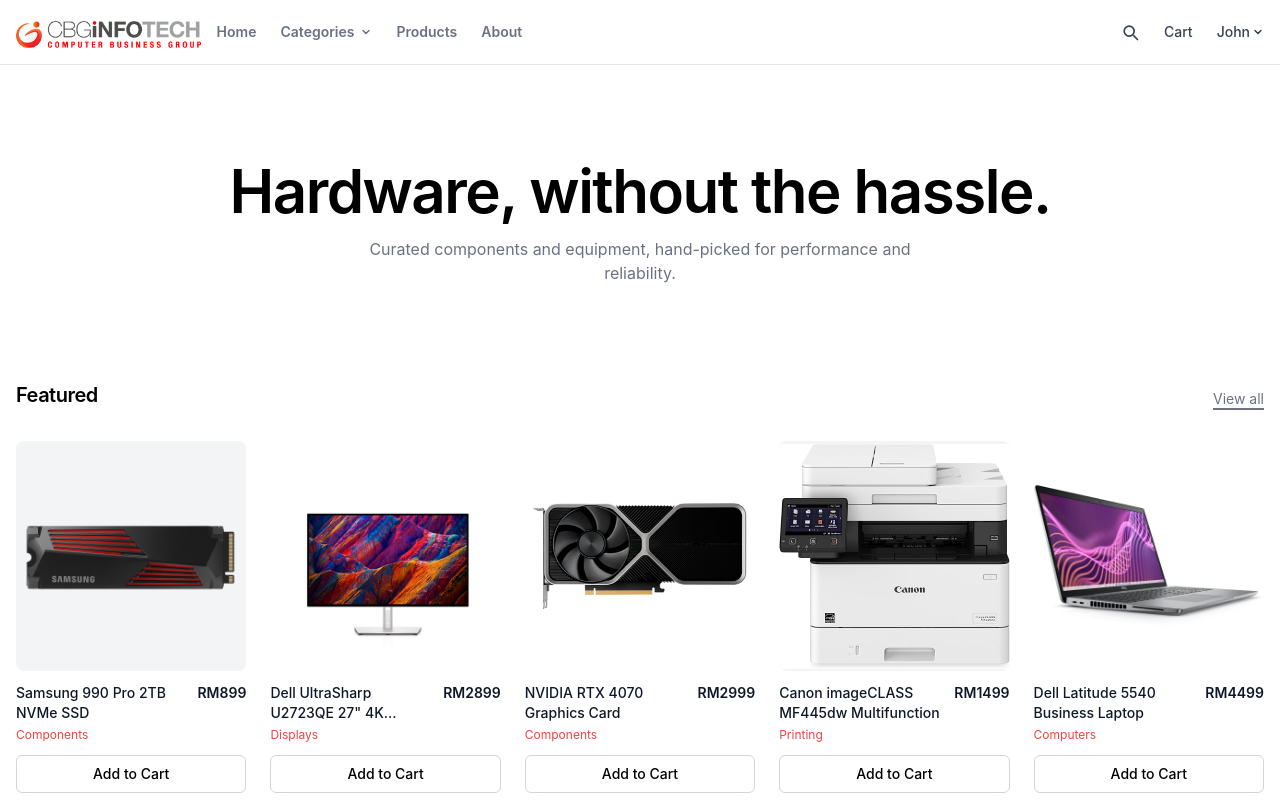
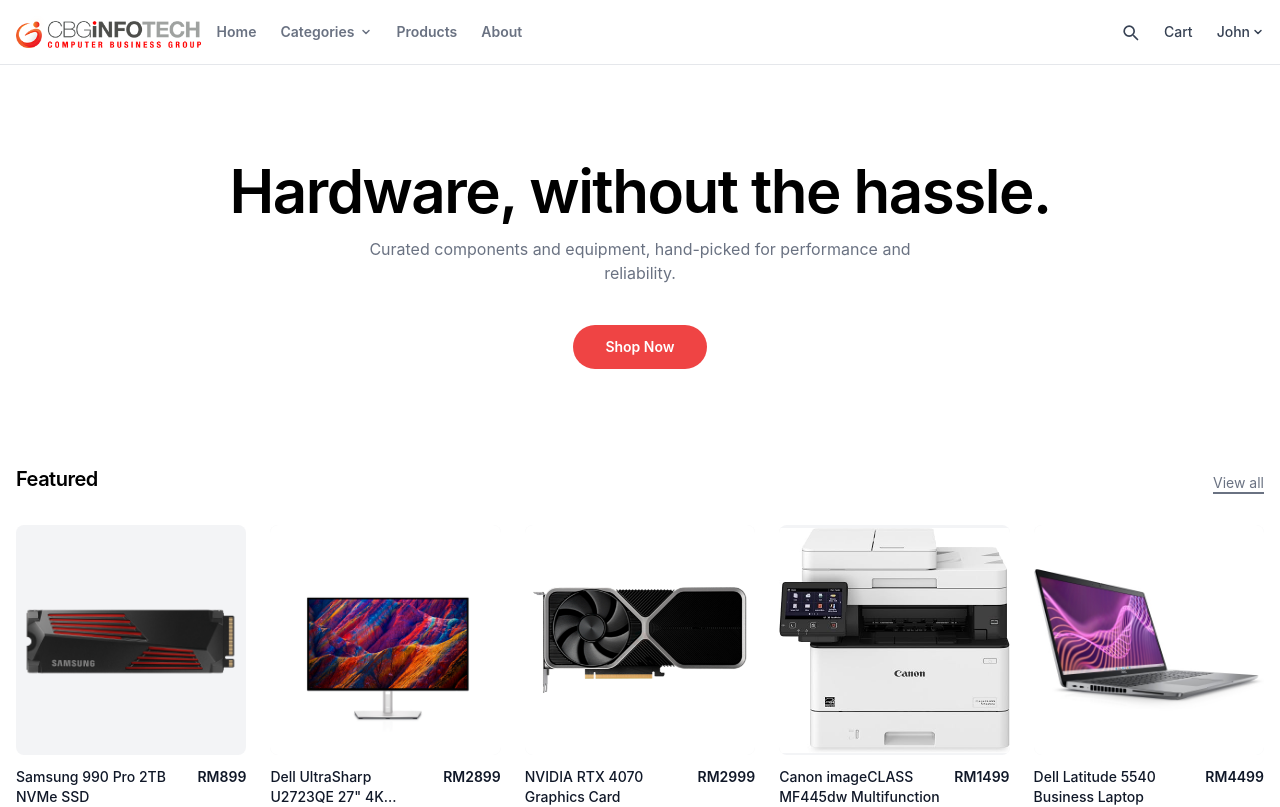
Before and after one commit to Ammartheseventh/Hardware-E-Commerce-Site, a React (Vite) app: page / in a window 1280 px wide. Shown: the top 807 px of the page. Built offline with nearby package versions, Linux system fonts and the light colour scheme.

Commit message:
fixed missing import for "link" to homepage

```diff
--- a/src/pages/HomePage.jsx
+++ b/src/pages/HomePage.jsx
@@ -3,7 +3,7 @@
 import { usePageTitle } from '../hooks/usePageTitle';
 import ProductSection from '../components/catalog/ProductSection';
 import BrandsSection from '../components/home/BrandsSection';
-import HeroSearch from '../components/home/HeroSearch';
+import { Link } from 'react-router-dom';
 
 export default function HomePage() {
   usePageTitle();
@@ -21,6 +21,12 @@
           Curated components and equipment, hand-picked for performance and
           reliability.
         </p>
+        <Link
+          to="/products"
+          className="inline-block mt-10 px-8 py-3 bg-brand text-white text-sm font-semibold rounded-full hover:bg-brand-dark transition-colors"
+        >
+          Shop Now
+        </Link>
       </section>
 
       <ProductSection
```
